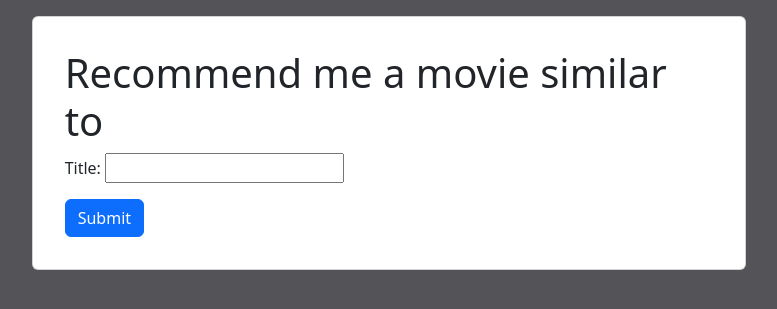
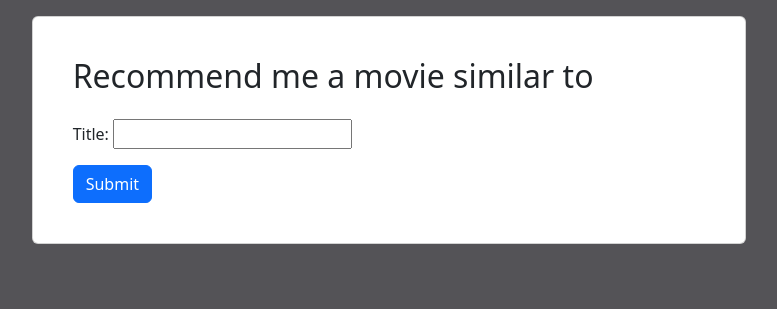
Before and after one commit to tahirkhan54321/Movie-Recommendation-Python, a Django app: page /movie_search in a window 1280 px wide. Shown: the part 56-365 px from the top of the page, without its empty margins (251-1028 px from the left). Run offline with Django 5.2, Linux system fonts and the light colour scheme.

Commit message:
Before attempting markdown2

```diff
--- a/base/templates/chatbot.html
+++ b/base/templates/chatbot.html
@@ -16,7 +16,7 @@
                             <p><strong>You:</strong> {{ user_input }}</p>
                         </div>
                         <div class="chat-message bot-message">
-                            <p><strong>Bot:</strong> {{ bot_response }}</p>
+                            <p><strong>Bot:</strong></p> {{ bot_response|safe }}
                         </div>
                     {% endif %}
 
--- a/base/templates/movie_search.html
+++ b/base/templates/movie_search.html
@@ -10,8 +10,8 @@
             <div class="col-md-8">
                 <div class="card p-3">
                     <div class="card-body">
-                        <h1 class="card-title">Recommend me a movie similar to</h1>
-                        <form method="post">
+                        <h2 class="card-title p-2">Recommend me a movie similar to</h2>
+                        <form method="post" class="p-2">
                             {% csrf_token %}
                             {{ form.as_p }}
                             <button type="submit" class="btn btn-primary">Submit</button>
@@ -26,7 +26,7 @@
                         </form>
 
                         {% if final_recommendations %}
-                            <h2 class="mt-4">10 Movies Similar to "{{ form.cleaned_data.title }}"</h2>
+                            <h3 class="mt-4">10 Movies Similar to "{{ form.cleaned_data.title }}"</h3>
                             <ul class="list-group mt-3">
                                 {% for movie in final_recommendations %}
                                     <li class="list-group-item">
--- a/base/views.py
+++ b/base/views.py
@@ -11,6 +11,7 @@ from django.contrib.auth.forms import UserCreationForm
 from django.contrib.auth import authenticate, login, logout
 from django.contrib.auth.decorators import login_required
 import replicate
+
 from .forms import MovieForm, CreateUserForm, ReviewForm, RatingForm, MovieSearchForm
 from .utils import initialize_tfidf, find_similar_movies, get_final_recommendations
 from .models import Movie, Rating, Review, Watchlist
@@ -58,13 +59,14 @@ def movie_search(request):
 
 # AI chatbot related functions
 def chatbot(request):
-    context = {}  # Initialize an empty context
+    context = {}  # Initialize an empty context - for question persistence
 
     if request.method == 'POST':
         user_input = request.POST.get('user_input')
         bot_response = process_user_input_with_llama(user_input)
-        context['user_input'] = user_input  # Add user_input to the context
+        context['user_input'] = user_input
         context['bot_response'] = bot_response
+        print(bot_response)
 
     return render(request, 'chatbot.html', context)
 
```
